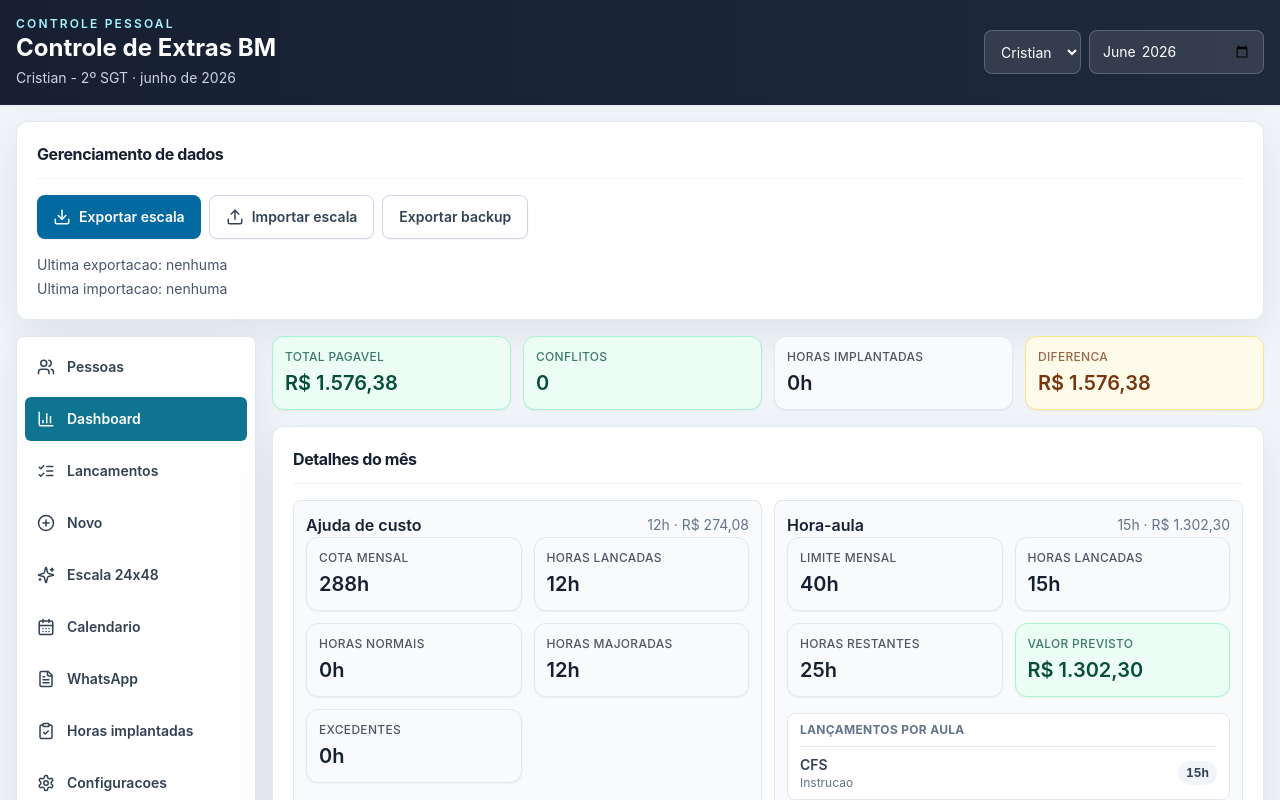
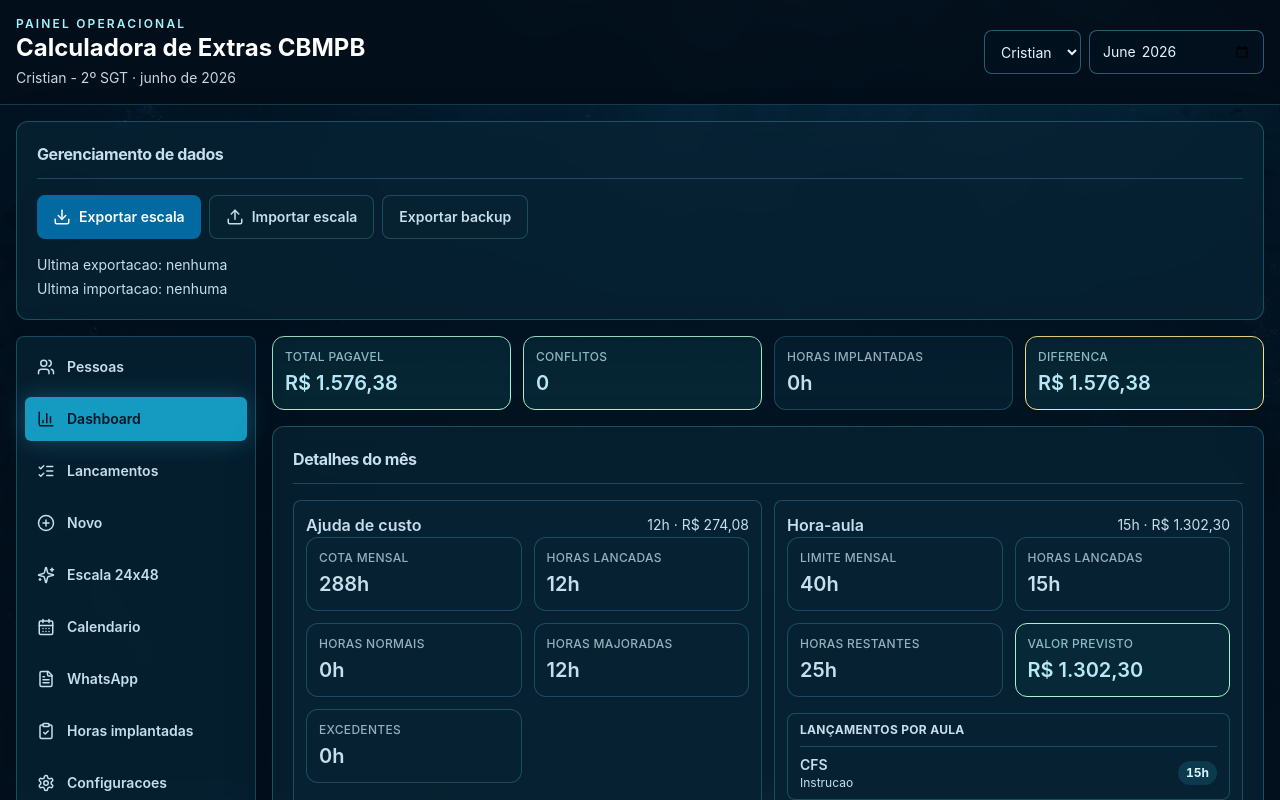
Before and after one commit to MG19-Coder/extra-calculator-cbmpb, a React (Vite) app: page / in a window 1280 px wide. Shown: the top 800 px of the page. Built offline with nearby package versions, Linux system fonts and the light colour scheme.

Commit message:
Apply shark-inspired dark dashboard theme

```diff
--- a/src/App.tsx
+++ b/src/App.tsx
@@ -52,12 +52,12 @@ function AppContent() {
   }[tab];
 
   return (
-    <div className="min-h-screen bg-slate-100">
+    <div className="shark-shell min-h-screen">
       <header className="border-b border-slate-800 bg-gradient-to-r from-ink to-slate-800 text-white shadow-sm">
         <div className="mx-auto flex max-w-7xl flex-col gap-4 px-4 py-4 lg:flex-row lg:items-center lg:justify-between">
           <div>
-            <p className="text-xs font-semibold uppercase tracking-[0.18em] text-cyan-200">Controle pessoal</p>
-            <h1 className="text-2xl font-bold">Controle de Extras BM</h1>
+            <p className="text-xs font-semibold uppercase tracking-[0.18em] text-cyan-200">Painel operacional</p>
+            <h1 className="text-2xl font-bold">Calculadora de Extras CBMPB</h1>
             <p className="mt-1 text-sm text-slate-300">{activePessoa?.nome ?? "Sem pessoa"} - {activePessoa?.graduacao ?? ""} · {getMonthName(state.selectedMonth)}</p>
           </div>
           <div className="flex flex-wrap items-center gap-2">
--- a/src/index.css
+++ b/src/index.css
@@ -19,7 +19,92 @@ body {
   margin: 0;
   min-width: 320px;
   min-height: 100vh;
-  background: #f1f5f9;
+  background: #04121f;
+}
+
+.shark-shell {
+  color: #dbeafe;
+  background:
+    linear-gradient(180deg, rgba(3, 18, 31, 0.72), rgba(3, 18, 31, 0.94)),
+    url("/assets/underwater-shark-bg.png") center top / cover fixed;
+}
+
+.shark-shell > header {
+  border-color: rgba(91, 200, 235, 0.24) !important;
+  background: rgba(3, 14, 25, 0.9) !important;
+  backdrop-filter: blur(14px);
+}
+
+.shark-shell nav,
+.shark-shell section {
+  border-color: rgba(91, 200, 235, 0.28) !important;
+  background: rgba(5, 27, 42, 0.88) !important;
+  box-shadow: 0 16px 45px rgba(0, 8, 18, 0.25);
+  backdrop-filter: blur(12px);
+}
+
+.shark-shell nav button {
+  color: #b9d4e7;
+}
+
+.shark-shell nav button:hover {
+  background: rgba(54, 197, 240, 0.12) !important;
+  color: #e7f7ff;
+}
+
+.shark-shell nav button.bg-rescue {
+  background: #159ac2 !important;
+  color: #031522 !important;
+  box-shadow: 0 0 22px rgba(54, 197, 240, 0.28);
+}
+
+.shark-shell .bg-white,
+.shark-shell .bg-slate-50 {
+  background-color: rgba(7, 35, 52, 0.78) !important;
+}
+
+.shark-shell .border-slate-200,
+.shark-shell .border-slate-300,
+.shark-shell .border-slate-100 {
+  border-color: rgba(91, 200, 235, 0.26) !important;
+}
+
+.shark-shell .text-ink,
+.shark-shell .text-slate-700,
+.shark-shell .text-slate-600,
+.shark-shell .text-slate-500 {
+  color: #c6deed !important;
+}
+
+.shark-shell input,
+.shark-shell select,
+.shark-shell textarea {
+  border-color: rgba(91, 200, 235, 0.42) !important;
+  background-color: rgba(2, 18, 30, 0.82) !important;
+  color: #e4f4ff !important;
+}
+
+.shark-shell input::placeholder,
+.shark-shell textarea::placeholder {
+  color: #7895a8;
+}
+
+.shark-shell .bg-emerald-50,
+.shark-shell .bg-amber-50,
+.shark-shell .bg-red-50 {
+  background-color: rgba(8, 42, 55, 0.84) !important;
+}
+
+.shark-shell .text-emerald-900,
+.shark-shell .text-amber-900,
+.shark-shell .text-red-800,
+.shark-shell .text-red-900 {
+  color: #b9e9f8 !important;
+}
+
+.shark-shell .bg-slate-100 {
+  background-color: rgba(54, 197, 240, 0.14) !important;
+  color: #d9f5ff !important;
 }
 
 button,
```
Also changed, not shown: assets/underwater-shark-bg.png (added).
